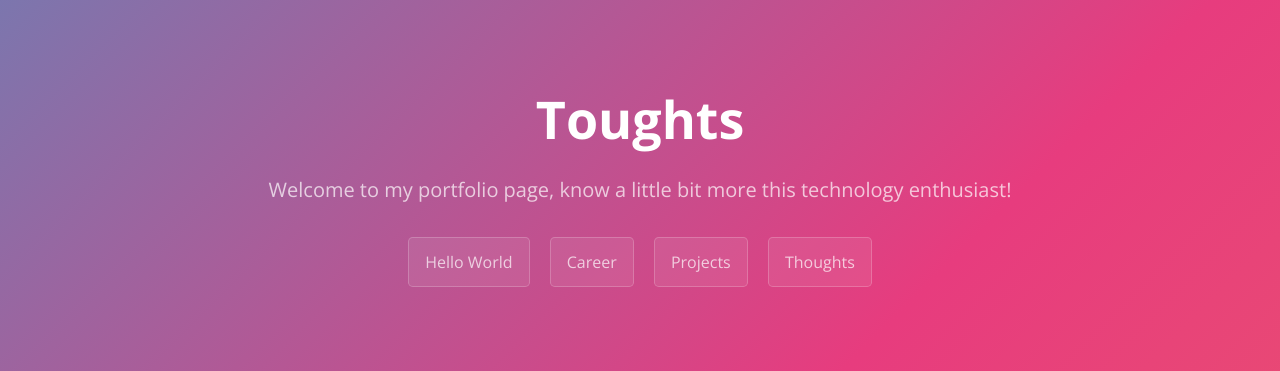
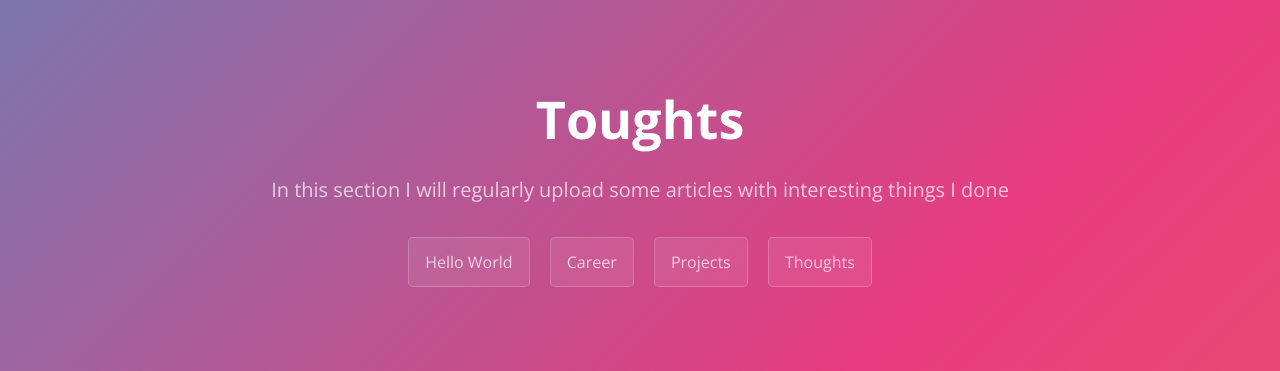
Before and after one commit to Carlosmape/carlosmape.github.io, a Jekyll site: the page built from posts.md, in a window 1280 px wide. Shown: the top 371 px of the page. Built offline with Jekyll 4.4.1, drawn with Linux system fonts in a browser that asks for light colours.

Commit message:
Added specific description

```diff
--- a/posts.md
+++ b/posts.md
@@ -1,6 +1,7 @@
 ---
 layout: default
 title: Toughts
+description: In this section I will regularly upload some articles with interesting things I done
 ---
 
 # Some ideas thoughts
```
